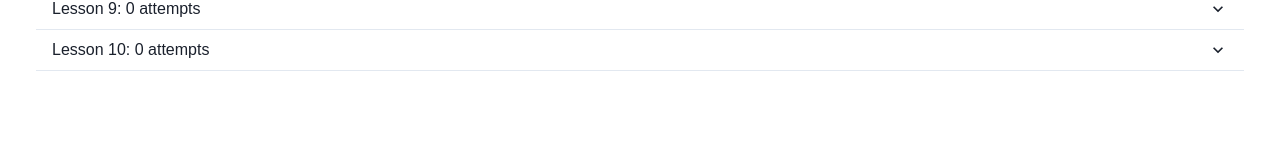
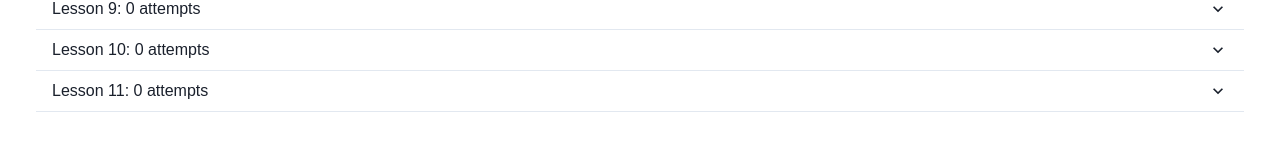
Before and after one commit to TaiWilkin/phonic-spelling, a React (Create React App) app: page /attempts in a window 1280 px wide. Shown: the part 491-642 px from the top of the page. Built offline with nearby package versions, Linux system fonts and the light colour scheme; no server answers; the database is empty; sample sign-in values are in the browser's storage.

Commit message:
Add lesson eleven

```diff
--- a/src/components/Lesson.js
+++ b/src/components/Lesson.js
@@ -35,14 +35,14 @@ const Lesson = () => {
         </Text>
       </Box>
     );
-  const { newPhonemes, allPhonemes, words, stems, notes } =
+  const { newPhonemes, allPhonemes, words, stems, notes, review } =
     lessons[match.params.id];
   const wordList = words.sort(() => (Math.random() > 0.5 ? 1 : -1));
   return (
     <div>
       <Switch>
         <Route path={`${match.path}/phoneme/:name`}>
-          <PhonemeIntroduction />
+          <PhonemeIntroduction review={review} />
         </Route>
         <Route path={`${match.path}/analysis`}>
           <WordAnalysis phonemeList={allPhonemes} wordList={wordList} />
@@ -55,7 +55,11 @@ const Lesson = () => {
           />
         </Route>
         <Route path={match.path}>
-          <LessonIntroduction notes={notes} phonemeList={newPhonemes} />
+          <LessonIntroduction
+            notes={notes}
+            phonemeList={newPhonemes}
+            review={review}
+          />
         </Route>
       </Switch>
       <Switch>
@@ -63,7 +67,7 @@ const Lesson = () => {
           <LessonContinueLink phonemeList={newPhonemes} />
         </Route>
         <Route path={`${match.path}`} exact>
-          <LessonContinueLink phonemeList={newPhonemes} />
+          <LessonContinueLink phonemeList={newPhonemes} review={review} />
         </Route>
       </Switch>
     </div>
--- a/src/components/LessonContinueLink.js
+++ b/src/components/LessonContinueLink.js
@@ -1,8 +1,20 @@
 import { useParams } from "react-router-dom";
 import CustomLink from "./CustomLink";
 
-const LessonContinueLink = ({ phonemeList }) => {
+const LessonContinueLink = ({ phonemeList, review }) => {
   let { name, id } = useParams();
+
+  if (review) {
+    console.log("hi");
+    return (
+      <CustomLink
+        text="Continue"
+        link={`/lessons/${id}/spelling`}
+        color="teal"
+      />
+    );
+  }
+
   if (!name) {
     return (
       <CustomLink
@@ -12,11 +24,13 @@ const LessonContinueLink = ({ phonemeList }) => {
       />
     );
   }
+
   const newIndex = phonemeList.findIndex((p) => p === name) + 1;
   let link = `/lessons/${id}/analysis`;
   if (newIndex < phonemeList.length) {
     link = `/lessons/${id}/phoneme/${phonemeList[newIndex]}`;
   }
+
   return <CustomLink text="Continue" link={link} color="teal" />;
 };
 
--- a/src/components/SpellingLesson.js
+++ b/src/components/SpellingLesson.js
@@ -40,7 +40,12 @@ const SpellingLesson = ({ phonemeList, wordList, stemList }) => {
   const giveInitialPrompt = () => {
     if (currentWord) {
       const sentence = words[currentWord]?.sentence;
-      pronounce(`${currentWord}. ${sentence} ${currentWord}.`, voice);
+      pronounce(
+        `${currentWord}. ${
+          sentence ? sentence : "Listen again: "
+        } ${currentWord}.`,
+        voice
+      );
     }
   };
 
--- a/src/components/WordAnalysis.js
+++ b/src/components/WordAnalysis.js
@@ -54,7 +54,6 @@ const WordAnalysis = ({ phonemeList, wordList }) => {
 
     // eslint-disable-next-line
   }, [currentWord]);
-
   if (!currentWord) {
     return <Redirect to={`/lessons/${match.params.id}/spelling`} />;
   }
--- /dev/null
+++ b/src/data/lessons/eleven.js
@@ -0,0 +1,90 @@
+const eleven = {
+  newPhonemes: [],
+  allPhonemes: [
+    "short-a",
+    "t",
+    "n",
+    "f",
+    "short-i",
+    "m",
+    "s",
+    "hard-c",
+    "p",
+    "hard-s",
+    "h",
+    "short-e",
+    "short-u",
+    "r",
+    "short-o",
+    "j",
+    "b",
+    "d",
+    "g",
+    "k",
+    "l",
+    "hard-y",
+    "v",
+    "w",
+    "x",
+    "open-a",
+    "double-l",
+    "qu",
+    "z",
+  ],
+  words: [
+    "Nan",
+    "pup",
+    "led",
+    "tax",
+    "Nat",
+    "ran",
+    "him",
+    "fall",
+    "got",
+    "met",
+    "bell",
+    "pit",
+    "bun",
+    "did",
+    "quit",
+    "men",
+    "had",
+    "jog",
+    "yam",
+  ],
+  stems: [
+    "at",
+    "an",
+    "in",
+    "it",
+    "en",
+    "ot",
+    "un",
+    "am",
+    "ad",
+    "ed",
+    "im",
+    "et",
+    "og",
+    "id",
+    "ax",
+    "ox",
+    "ix",
+    "ex",
+    "all",
+    "ill",
+    "ell",
+    "oll",
+    "ig",
+    "ag",
+    "uzz",
+    "ib",
+  ],
+  notes: [
+    "This is a challenge lesson to review the phonic skills you've learned so far. " +
+      "The words are new, but the phonemes are the same you've learned so far. ",
+  ],
+  review: true,
+};
+
+export default eleven;
--- a/src/data/lessons/index.js
+++ b/src/data/lessons/index.js
@@ -1,6 +1,7 @@
 import eight from "./eight";
 import nine from "./nine";
 import ten from "./ten";
+import eleven from "./eleven";
 
 const lessons = {
   1: {
@@ -295,6 +296,7 @@ const lessons = {
   8: eight,
   9: nine,
   10: ten,
+  11: eleven,
 };
 
 export default lessons;
--- a/src/data/words.js
+++ b/src/data/words.js
@@ -416,6 +416,61 @@ const words = {
   bib: {
     letters: ["b", "short-i", "b"],
   },
+  Nan: {
+    letters: ["n", "short-a", "n"],
+  },
+  pup: {
+    letters: ["p", "short-u", "p"],
+  },
+  led: {
+    letters: ["l", "short-e", "d"],
+    sentence: "She led the dog with the leash.",
+  },
+  tax: {
+    letters: ["t", "short-a", "x"],
+  },
+  ran: {
+    letters: ["r", "short-a", "n"],
+  },
+  him: {
+    letters: ["h", "short-i", "m"],
+  },
+  fall: {
+    letters: ["f", "open-a", "l", "l"],
+  },
+  got: {
+    letters: ["g", "short-o", "t"],
+  },
+  met: {
+    letters: ["m", "short-e", "t"],
+  },
+  bell: {
+    letters: ["b", "short-e", "l", "l"],
+  },
+  pit: {
+    letters: ["p", "short-i", "t"],
+  },
+  bun: {
+    letters: ["b", "short-u", "n"],
+  },
+  did: {
+    letters: ["d", "short-i", "d"],
+  },
+  quit: {
+    letters: ["qu", "short-i", "t"],
+  },
+  men: {
+    letters: ["m", "short-e", "n"],
+  },
+  had: {
+    letters: ["h", "short-a", "d"],
+  },
+  jog: {
+    letters: ["j", "short-o", "g"],
+  },
+  yam: {
+    letters: ["hard-y", "short-a", "m"],
+  },
 };
 
 export default words;
```
Also changed, not shown: 12 other files (tests, documents, lock files or other folders).
